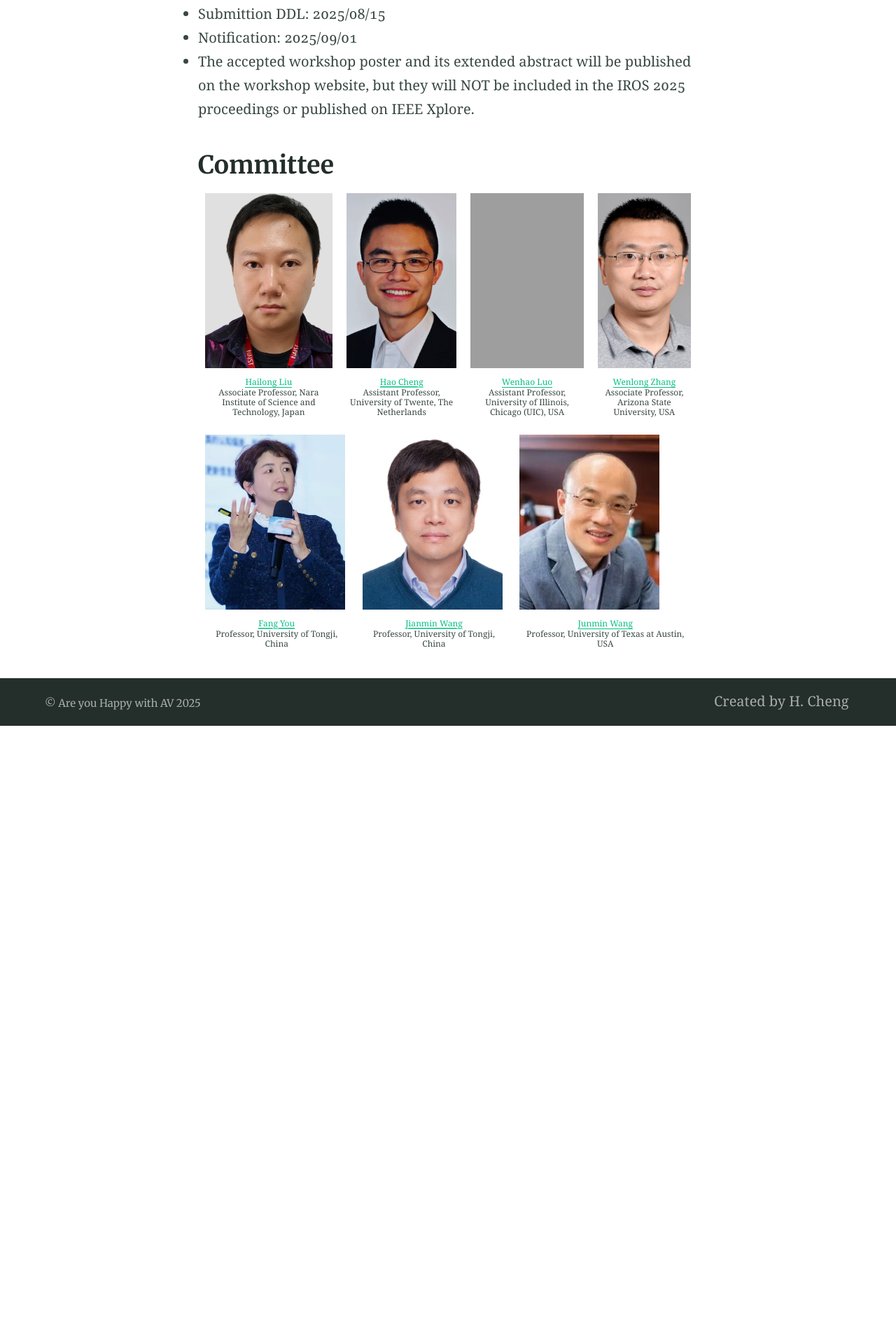
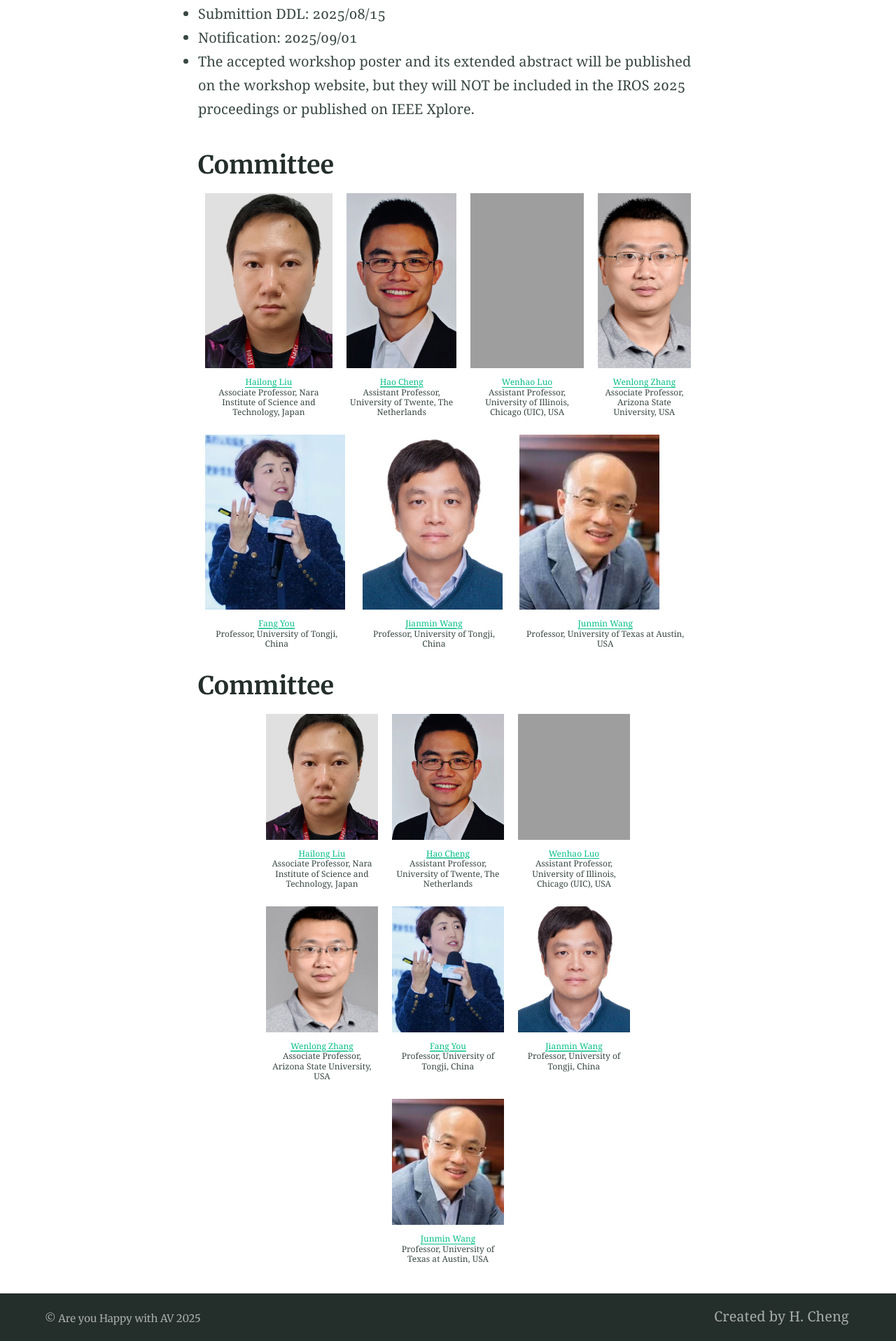
Before and after one commit to Are-You-Happy-with-AV/are-you-happy-with-av.github.io, a Jekyll site: the page built from index.md, in a window 1280 px wide. Shown: the part 2701-4617 px from the top of the page at 70% size. Built offline with Jekyll 4.4.1, drawn with Linux system fonts in a browser that asks for light colours; before the commit the page ends 3738 px from its top, so only the background shows below that; grey boxes are pictures that could not be loaded.

Commit message:
Update index.md

```diff
--- a/index.md
+++ b/index.md
@@ -91,3 +91,82 @@ To submit an extended abstract, you must have the following items readily availa
   </div>
 
 </div>
+
+
+## Committee
+
+<style>
+  .image-row {
+    display: flex;
+    justify-content: center;
+    flex-wrap: wrap; /* Allows wrapping on small screens */
+    text-align: center;
+  }
+
+  .image-block {
+    margin: 10px;
+    width: 160px;
+  }
+
+  .image-block img {
+    width: 160px;
+    height: 180px;
+    object-fit: cover;
+    display: block;
+  }
+
+  .image-block p {
+    font-size: 12px;
+    line-height: 1.2;
+    margin: 4px 0;
+    word-wrap: break-word;
+  }
+
+  @media (max-width: 500px) {
+    .image-row {
+      flex-direction: column;
+      align-items: center;
+    }
+  }
+</style>
+
+
+
+ <div class="image-row">
+
+  <div class="image-block">
+    <img src="/assets/committee/Hailong liu.jpg" alt="Hailong Liu" >
+    <p><a href="https://www.researchgate.net/profile/Hailong_Liu9">Hailong Liu</a><br> Associate Professor, Nara Institute of Science and Technology, Japan</p>
+  </div>
+
+  <div class="image-block">
+    <img src="/assets/committee/Hao Cheng.jpg" alt="Hao Cheng" >
+    <p ><a href="https://sites.google.com/view/hao-cheng/home">Hao Cheng</a><br> Assistant Professor, University of Twente, The Netherlands</p>
+  </div>
+
+  <div class="image-block">
+    <img src="/assets/committee/Wenhao Luo.png" alt="Wenhao Luo" >
+    <p><a href="https://www.cs.uic.edu/~wenhao/">Wenhao Luo</a><br> Assistant Professor, University of Illinois, Chicago (UIC), USA</p>
+  </div>
+
+  <div class="image-block">
+    <img src="/assets/committee/Wenlong Zhang.png" alt="Wenlong Zhang">
+    <p><a href="https://home.riselab.info/team/">Wenlong Zhang</a><br> Associate Professor, Arizona State University, USA</p>
+  </div>
+
+ <div class="image-block">
+    <img src="/assets/committee/Fang You.jpg" alt="Fang You">
+    <p><a href="https://tjdi.tongji.edu.cn/TeacherDetail.do?id=4236&lang=en">Fang You</a><br> Professor, University of Tongji, China</p>
+  </div>
+
+  <div class="image-block">
+    <img src="/assets/committee/Jianmin Wang.jpg" alt="Jianmin Wang">
+    <p><a href="https://am.tongji.edu.cn/info/1397/1842.htm">Jianmin Wang</a><br> Professor, University of Tongji, China</p>
+  </div>
+
+  <div class="image-block">
+    <img src="/assets/committee/Junmin Wang.jpg" alt="Junmin Wang">
+    <p><a href="https://sites.utexas.edu/jwang/">Junmin Wang</a><br> Professor, University of Texas at Austin, USA</p>
+  </div>
+
+</div>
```
